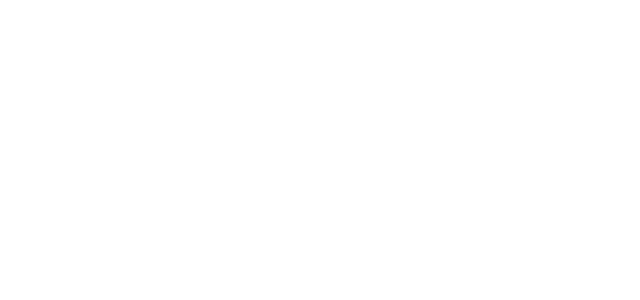
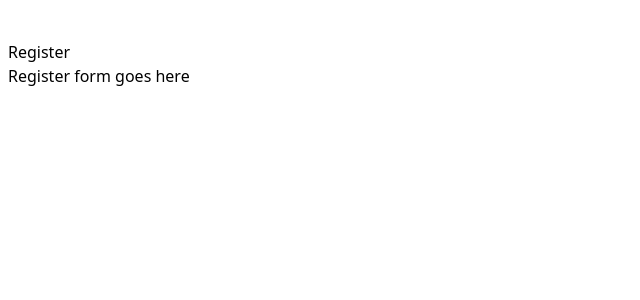
Before and after one commit to OBS-DevOps24/whoknows-legacy, a React (Vite) app in the folder frontend/: page /register in a window 1280 px wide. Before the commit this address had no page. Shown: the top 300 px of the page, without its empty margins (0-640 px from the left). Built offline with nearby package versions, Linux system fonts and the light colour scheme.

Commit message:
added register route + simple html sites

```diff
--- a/frontend/src/App.tsx
+++ b/frontend/src/App.tsx
@@ -2,6 +2,7 @@
 import Layout from "./Layout";
 import { Routes, Route } from "react-router-dom";
 import About from "./pages/about/About";
+import Register from "./pages/register/Register";
 
 function App() {
   return (
@@ -9,6 +10,7 @@
     <Layout>
       <Routes>
         <Route path="/about" element={<About />} />
+        <Route path="/register" element={<Register />} />
       </Routes>
     </Layout>
   );
--- /dev/null
+++ b/frontend/src/pages/register/Register.tsx
@@ -0,0 +1,10 @@
+const Register = () => {
+    return (
+        <div>
+            <h1>Register</h1>
+            <p>Register form goes here</p>
+        </div>
+    )
+}
+
+export default Register;
--- /dev/null
+++ b/frontend/src/pages/register/RegisterForm.tsx
@@ -0,0 +1,21 @@
+//import React, { useState } from 'react';
+
+const RegisterForm = () => {
+
+  // State examples
+  //const [username, setUsername] = useState('');
+  //const [email, setEmail] = useState('');
+  //const [password, setPassword] = useState('');
+  //const [password2, setPassword2] = useState('');
+
+
+  // HandleSubmit function here
+
+  return (
+    <div>
+        <h1>Register form goes here</h1>
+    </div>
+  )
+};
+
+export default RegisterForm;
```
Also changed, not shown: frontend/src/interfaces/types.ts (added, +8 -0 lines).
